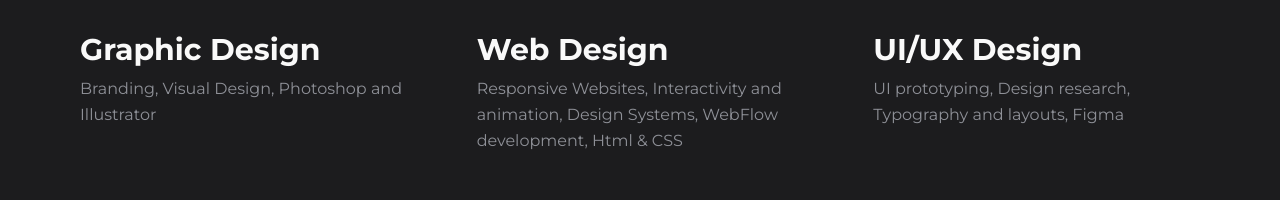
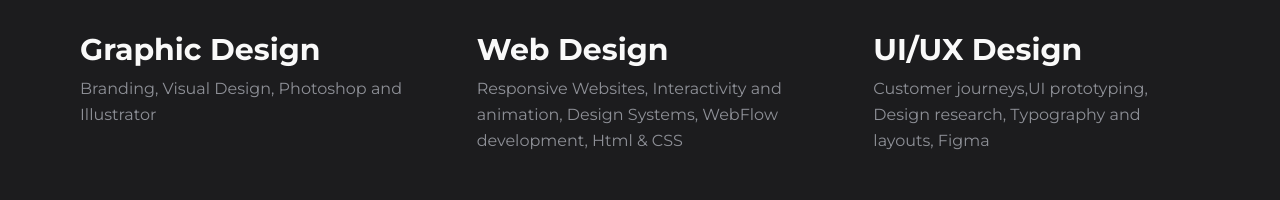
Before and after one commit to tocariii/tocariii.github.io, a plain HTML site: page index.html in a window 1280 px wide. Shown: the part 933-1133 px from the top of the page. Drawn offline with Linux system fonts and the light colour scheme.

Commit message:
Update index.html

```diff
--- a/index.html
+++ b/index.html
@@ -88,7 +88,7 @@
 							<circle cx="22" cy="38" r="6" fill="#48FA8C" stroke="#3657E3" stroke-width="2"/>
 						</svg>
 						<h4>UI/UX Design</h4>
-						<span class="txt text_gray">UI prototyping, Design research, Typography and layouts, Figma</span>
+						<span class="txt text_gray">Customer journeys,UI prototyping, Design research, Typography and layouts, Figma</span>
 					</div>
 				</div>
 			</div>
```
